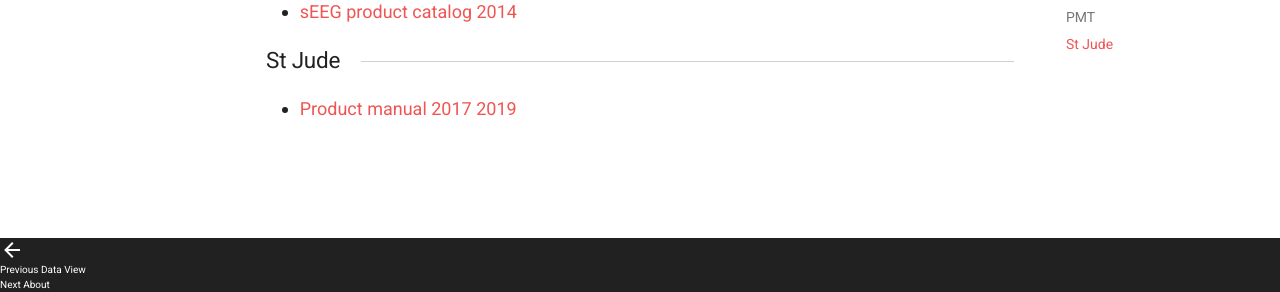
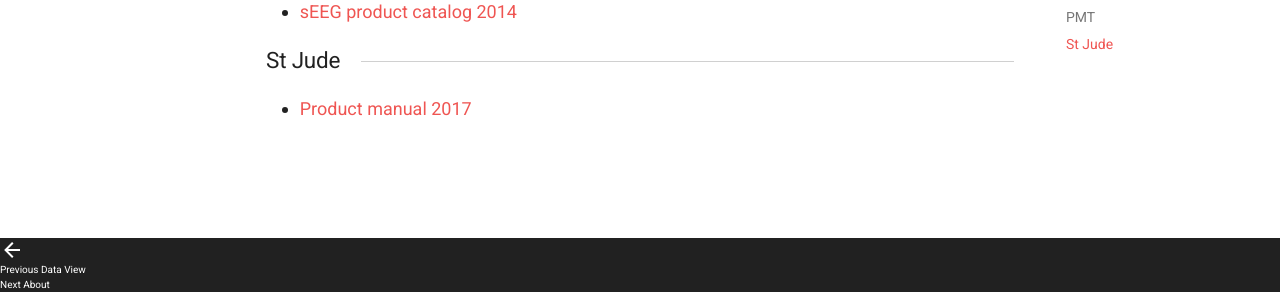
Before and after one commit to greydongilmore/trajectoryGuide-site, an MkDocs documentation site: the page built from docs/manuals.md, in a window 1280 px wide and 900 px high, scrolled down 2197 px. Shown: the part 550-842 px from the top of the window. Built offline with MkDocs 1.6.1 and Material for MkDocs 9.7.7, drawn with Linux system fonts in a browser that asks for light colours; nearby versions of some CDN libraries; comment, search, counter and statistics services are not loaded.

Commit message:
Update manuals.md

```diff
--- a/docs/manuals.md
+++ b/docs/manuals.md
@@ -103,7 +103,7 @@
 
 ### St Jude
 
-* <a href="static/stjude_lead_manual_2017.pdf" target="_blank">Product manual 2017 2019</a>
+* <a href="static/stjude_lead_manual_2017.pdf" target="_blank">Product manual 2017</a>
 
 <br>
 <br>
```
